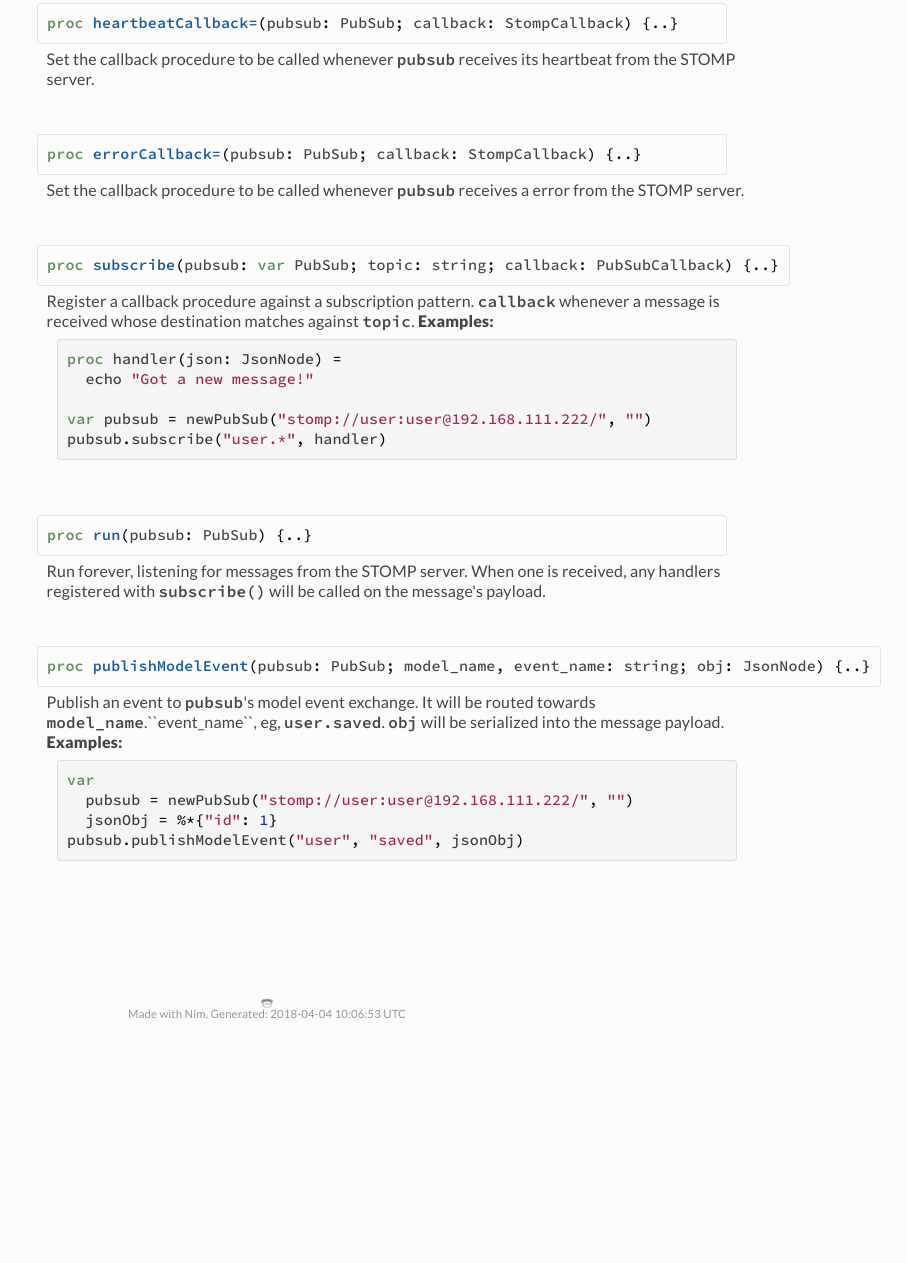
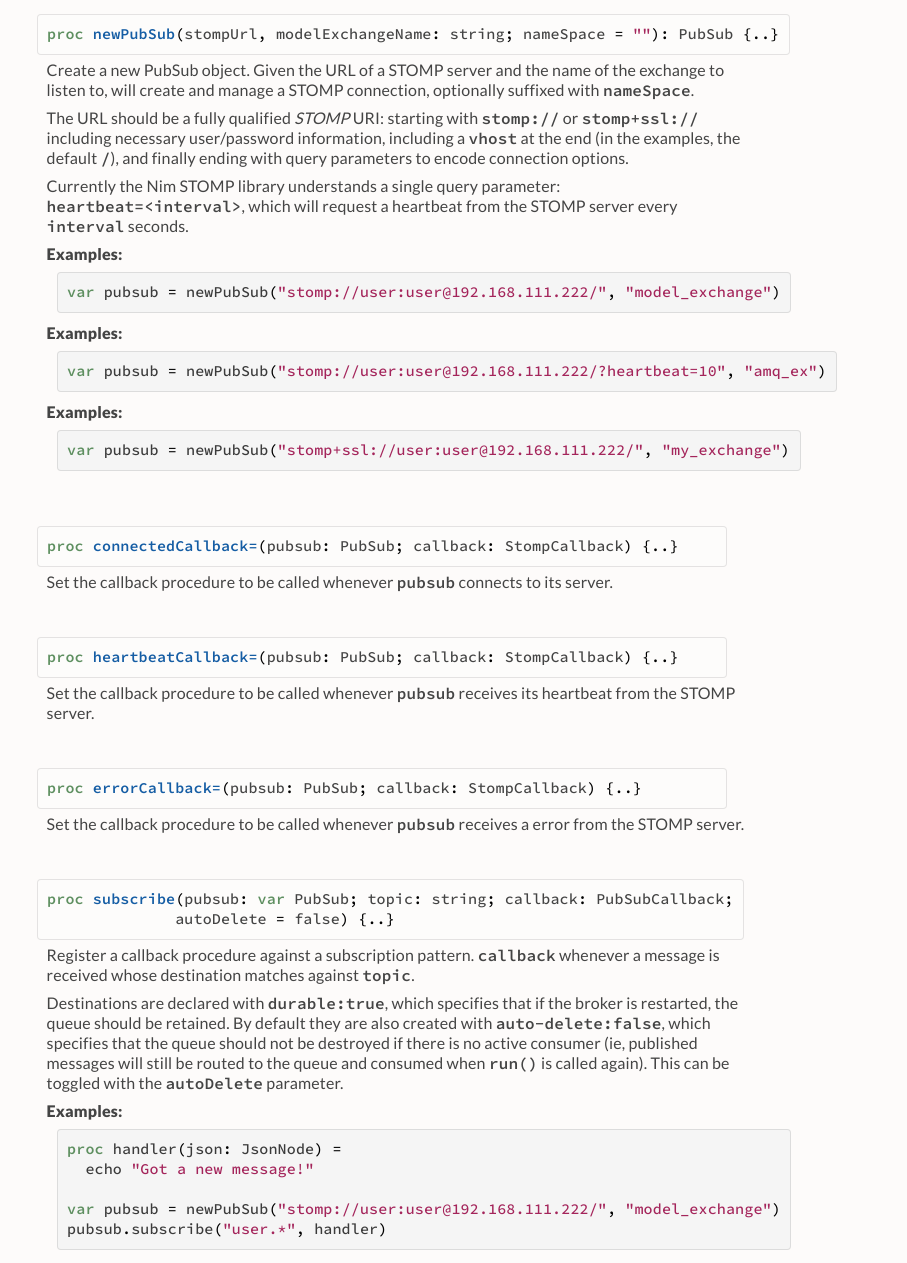
Before and after one commit to makingspace/cittadino, a plain HTML site: page index.html in a window 1280 px wide. Shown: the part 719-1982 px from the top of the page, without its empty margins (373-1280 px from the left). Before the commit the page ends 1751 px from the top, so only its background shows below. Drawn offline with Linux system fonts and the light colour scheme; a script that the page names is missing.

Commit message:
Update docs

```diff
--- a/index.html
+++ b/index.html
@@ -1232,6 +1232,7 @@ function main() {
     </select>
   </div>
   <ul class="simple simple-toc" id="toc-list">
+<li><a class="reference" id="cittadino-a-simple-opinionated-pubsub-framework_toc" href="#cittadino-a-simple-opinionated-pubsub-framework">cittadino: a simple, opinionated pubsub framework</a></li>
 <li>
   <a class="reference reference-toplevel" href="#6" id="56">Imports</a>
   <ul class="simple simple-toc-section">
@@ -1250,7 +1251,8 @@ function main() {
   <li><a class="reference" href="#errorCallback=,PubSub,StompCallback"
     title="errorCallback=(pubsub: PubSub; callback: StompCallback)"><wbr />error<wbr />Callback=<span class="attachedType" style="visibility:hidden"></span></a></li>
   <li><a class="reference" href="#subscribe,PubSub,string,PubSubCallback"
-    title="subscribe(pubsub: var PubSub; topic: string; callback: PubSubCallback)"><wbr />subscribe<span class="attachedType" style="visibility:hidden"></span></a></li>
+    title="subscribe(pubsub: var PubSub; topic: string; callback: PubSubCallback;
+          autoDelete = false)"><wbr />subscribe<span class="attachedType" style="visibility:hidden"></span></a></li>
   <li><a class="reference" href="#run,PubSub"
     title="run(pubsub: PubSub)"><wbr />run<span class="attachedType" style="visibility:hidden"></span></a></li>
   <li><a class="reference" href="#publishModelEvent,PubSub,string,string,JsonNode"
@@ -1264,7 +1266,11 @@ function main() {
   </div>
   <div class="nine columns" id="content">
   <div id="tocRoot"></div>
-  <p class="module-desc"></p>
+  <p class="module-desc">
+<h1><a class="toc-backref" id="cittadino-a-simple-opinionated-pubsub-framework" href="#cittadino-a-simple-opinionated-pubsub-framework">cittadino: a simple, opinionated pubsub framework</a></h1><p><em>cittadino</em> is a simple, small library that implements a pubsub system over STOMP.</p>
+<p>It exposes a single main object type, <tt class="docutils literal"><span class="pre">PubSub</span></tt>, with its constructor, <tt class="docutils literal"><span class="pre">newPubSub()</span></tt>, which provides two main procs: <tt class="docutils literal"><span class="pre">publishModelEvent()</span></tt> and <tt class="docutils literal"><span class="pre">subscribe()</span></tt>. These procedures take care of publishing and subscribing, respectively. Subscriber procedures can be registered with <tt class="docutils literal"><span class="pre">subscribe()</span></tt> to certain AMQP/STOMP-style topic patterns, and arbitrary JSON messages can be sent to routing keys with <tt class="docutils literal"><span class="pre">publishModelEvent()</span></tt>.</p>
+<p>In order process incoming events, call <tt class="docutils literal"><span class="pre">run()</span></tt> inside of a process. That process will loop and block, waiting for incoming messages. Any topics that match the patterns that were registered with <tt class="docutils literal"><span class="pre">subscribe()</span></tt> will have their messages passed to the handler procedures. </p>
+</p>
   <div class="section" id="6">
 <h1><a class="toc-backref" href="#6">Imports</a></h1>
 <dl class="item">
@@ -1276,9 +1282,16 @@ function main() {
 <dt id="newPubSub"><a name="newPubSub,string,string,string"></a><pre><span class="Keyword">proc</span> <span class="Identifier">newPubSub</span><span class="Other">(</span><span class="Identifier">stompUrl</span><span class="Other">,</span> <span class="Identifier">modelExchangeName</span><span class="Other">:</span> <span class="Identifier">string</span><span class="Other">;</span> <span class="Identifier">nameSpace</span> <span class="Other">=</span> <span class="StringLit">&quot;&quot;</span><span class="Other">)</span><span class="Other">:</span> <span class="Identifier">PubSub</span> <span class="Other pragmabegin">{.</span><div class="pragma">
     <span class="Identifier">raises</span><span class="Other">:</span> <span class="Other">[</span><span class="Identifier">OSError</span><span class="Other">,</span> <span class="Identifier">OverflowError</span><span class="Other">,</span> <span class="Identifier">StompError</span><span class="Other">,</span> <span class="Identifier">ValueError</span><span class="Other">]</span><span class="Other">,</span> <span class="Identifier">tags</span><span class="Other">:</span> <span class="Other">[</span><span class="Other">]</span></div><span class="Other pragmaend">.}</span></pre></dt>
 <dd>
-Create a new PubSub object. Given the URL of a STOMP server and the name of the exchange to listen to, will create and manage a STOMP connection, optionally suffixed with <tt class="docutils literal"><span class="pre">nameSpace</span></tt>.
+<p>Create a new PubSub object. Given the URL of a STOMP server and the name of the exchange to listen to, will create and manage a STOMP connection, optionally suffixed with <tt class="docutils literal"><span class="pre">nameSpace</span></tt>.</p>
+<p>The URL should be a fully qualified <cite>STOMP</cite> URI: starting with <tt class="docutils literal"><span class="pre">stomp://</span></tt> or <tt class="docutils literal"><span class="pre">stomp+ssl://</span></tt> including necessary user/password information, including a <tt class="docutils literal"><span class="pre">vhost</span></tt> at the end (in the examples, the default <tt class="docutils literal"><span class="pre">/</span></tt>), and finally ending with query parameters to encode connection options.</p>
+<p>Currently the Nim STOMP library understands a single query parameter: <tt class="docutils literal"><span class="pre">heartbeat=&lt;interval&gt;</span></tt>, which will request a heartbeat from the STOMP server every <tt class="docutils literal"><span class="pre">interval</span></tt> seconds.</p>
+
 <strong class="examples_text">Examples:</strong>
-<pre class="listing"><span class="Keyword">var</span> <span class="Identifier">pubsub</span> <span class="Other">=</span> <span class="Identifier">newPubSub</span><span class="Other">(</span><span class="StringLit">&quot;stomp://user:user@192.168.111.222/&quot;</span><span class="Other">,</span> <span class="StringLit">&quot;&quot;</span><span class="Other">)</span></pre>
+<pre class="listing"><span class="Keyword">var</span> <span class="Identifier">pubsub</span> <span class="Other">=</span> <span class="Identifier">newPubSub</span><span class="Other">(</span><span class="StringLit">&quot;stomp://user:user@192.168.111.222/&quot;</span><span class="Other">,</span> <span class="StringLit">&quot;model_exchange&quot;</span><span class="Other">)</span></pre>
+<strong class="examples_text">Examples:</strong>
+<pre class="listing"><span class="Keyword">var</span> <span class="Identifier">pubsub</span> <span class="Other">=</span> <span class="Identifier">newPubSub</span><span class="Other">(</span><span class="StringLit">&quot;stomp://user:user@192.168.111.222/?heartbeat=10&quot;</span><span class="Other">,</span> <span class="StringLit">&quot;amq_ex&quot;</span><span class="Other">)</span></pre>
+<strong class="examples_text">Examples:</strong>
+<pre class="listing"><span class="Keyword">var</span> <span class="Identifier">pubsub</span> <span class="Other">=</span> <span class="Identifier">newPubSub</span><span class="Other">(</span><span class="StringLit">&quot;stomp+ssl://user:user@192.168.111.222/&quot;</span><span class="Other">,</span> <span class="StringLit">&quot;my_exchange&quot;</span><span class="Other">)</span></pre>
 
 </dd>
 <dt id="connectedCallback="><a name="connectedCallback=,PubSub,StompCallback"></a><pre><span class="Keyword">proc</span> <span class="Identifier">connectedCallback=</span><span class="Other">(</span><span class="Identifier">pubsub</span><span class="Other">:</span> <span class="Identifier">PubSub</span><span class="Other">;</span> <span class="Identifier">callback</span><span class="Other">:</span> <span class="Identifier">StompCallback</span><span class="Other">)</span> <span class="Other pragmabegin">{.</span><div class="pragma"><span class="Identifier">raises</span><span class="Other">:</span> <span class="Other">[</span><span class="Other">]</span><span class="Other">,</span> <span class="Identifier">tags</span><span class="Other">:</span> <span class="Other">[</span><span class="Other">]</span></div><span class="Other pragmaend">.}</span></pre></dt>
@@ -1296,18 +1309,20 @@ Set the callback procedure to be called whenever <tt class="docutils literal"><s
 Set the callback procedure to be called whenever <tt class="docutils literal"><span class="pre">pubsub</span></tt> receives a error from the STOMP server.
 
 </dd>
-<dt id="subscribe"><a name="subscribe,PubSub,string,PubSubCallback"></a><pre><span class="Keyword">proc</span> <span class="Identifier">subscribe</span><span class="Other">(</span><span class="Identifier">pubsub</span><span class="Other">:</span> <span class="Keyword">var</span> <span class="Identifier">PubSub</span><span class="Other">;</span> <span class="Identifier">topic</span><span class="Other">:</span> <span class="Identifier">string</span><span class="Other">;</span> <span class="Identifier">callback</span><span class="Other">:</span> <span class="Identifier">PubSubCallback</span><span class="Other">)</span> <span class="Other pragmabegin">{.</span><div class="pragma"><span class="Identifier">raises</span><span class="Other">:</span> <span class="Other">[</span>
-    <span class="Identifier">Exception</span><span class="Other">,</span> <span class="Identifier">KeyError</span><span class="Other">,</span> <span class="Identifier">RegexError</span><span class="Other">,</span> <span class="Identifier">OSError</span><span class="Other">,</span> <span class="Identifier">SslError</span><span class="Other">,</span> <span class="Identifier">TimeoutError</span><span class="Other">,</span> <span class="Identifier">AssertionError</span><span class="Other">,</span>
-    <span class="Identifier">OverflowError</span><span class="Other">,</span> <span class="Identifier">ValueError</span><span class="Other">,</span> <span class="Identifier">StompError</span><span class="Other">]</span><span class="Other">,</span>
-    <span class="Identifier">tags</span><span class="Other">:</span> <span class="Other">[</span><span class="Identifier">RootEffect</span><span class="Other">,</span> <span class="Identifier">ReadIOEffect</span><span class="Other">,</span> <span class="Identifier">WriteIOEffect</span><span class="Other">,</span> <span class="Identifier">TimeEffect</span><span class="Other">]</span></div><span class="Other pragmaend">.}</span></pre></dt>
+<dt id="subscribe"><a name="subscribe,PubSub,string,PubSubCallback"></a><pre><span class="Keyword">proc</span> <span class="Identifier">subscribe</span><span class="Other">(</span><span class="Identifier">pubsub</span><span class="Other">:</span> <span class="Keyword">var</span> <span class="Identifier">PubSub</span><span class="Other">;</span> <span class="Identifier">topic</span><span class="Other">:</span> <span class="Identifier">string</span><span class="Other">;</span> <span class="Identifier">callback</span><span class="Other">:</span> <span class="Identifier">PubSubCallback</span><span class="Other">;</span>
+              <span class="Identifier">autoDelete</span> <span class="Other">=</span> <span class="Identifier">false</span><span class="Other">)</span> <span class="Other pragmabegin">{.</span><div class="pragma"><span class="Identifier">raises</span><span class="Other">:</span> <span class="Other">[</span><span class="Identifier">Exception</span><span class="Other">,</span> <span class="Identifier">KeyError</span><span class="Other">,</span> <span class="Identifier">RegexError</span><span class="Other">,</span> <span class="Identifier">OSError</span><span class="Other">,</span>
+    <span class="Identifier">SslError</span><span class="Other">,</span> <span class="Identifier">TimeoutError</span><span class="Other">,</span> <span class="Identifier">AssertionError</span><span class="Other">,</span> <span class="Identifier">OverflowError</span><span class="Other">,</span> <span class="Identifier">ValueError</span><span class="Other">,</span> <span class="Identifier">StompError</span><span class="Other">]</span><span class="Other">,</span> <span class="Identifier">tags</span><span class="Other">:</span> <span class="Other">[</span>
+    <span class="Identifier">RootEffect</span><span class="Other">,</span> <span class="Identifier">ReadIOEffect</span><span class="Other">,</span> <span class="Identifier">WriteIOEffect</span><span class="Other">,</span> <span class="Identifier">TimeEffect</span><span class="Other">]</span></div><span class="Other pragmaend">.}</span></pre></dt>
 <dd>
-Register a callback procedure against a subscription pattern. <tt class="docutils literal"><span class="pre">callback</span></tt> whenever a message is received whose destination matches against <tt class="docutils literal"><span class="pre">topic</span></tt>.
+<p>Register a callback procedure against a subscription pattern. <tt class="docutils literal"><span class="pre">callback</span></tt> whenever a message is received whose destination matches against <tt class="docutils literal"><span class="pre">topic</span></tt>.</p>
+<p>Destinations are declared with <tt class="docutils literal"><span class="pre">durable:true</span></tt>, which specifies that if the broker is restarted, the queue should be retained. By default they are also created with <tt class="docutils literal"><span class="pre">auto-delete:false</span></tt>, which specifies that the queue should not be destroyed if there is no active consumer (ie, published messages will still be routed to the queue and consumed when <tt class="docutils literal"><span class="pre">run()</span></tt> is called again). This can be toggled with the <tt class="docutils literal"><span class="pre">autoDelete</span></tt> parameter.</p>
+
 <strong class="examples_text">Examples:</strong>
 <pre class="listing">
 <span class="Keyword">proc</span> <span class="Identifier">handler</span><span class="Other">(</span><span class="Identifier">json</span><span class="Other">:</span> <span class="Identifier">JsonNode</span><span class="Other">)</span> <span class="Other">=</span>
   <span class="Identifier">echo</span> <span class="StringLit">&quot;Got a new message!&quot;</span>
 
-<span class="Keyword">var</span> <span class="Identifier">pubsub</span> <span class="Other">=</span> <span class="Identifier">newPubSub</span><span class="Other">(</span><span class="StringLit">&quot;stomp://user:user@192.168.111.222/&quot;</span><span class="Other">,</span> <span class="StringLit">&quot;&quot;</span><span class="Other">)</span>
+<span class="Keyword">var</span> <span class="Identifier">pubsub</span> <span class="Other">=</span> <span class="Identifier">newPubSub</span><span class="Other">(</span><span class="StringLit">&quot;stomp://user:user@192.168.111.222/&quot;</span><span class="Other">,</span> <span class="StringLit">&quot;model_exchange&quot;</span><span class="Other">)</span>
 <span class="Identifier">pubsub</span><span class="Other">.</span><span class="Identifier">subscribe</span><span class="Other">(</span><span class="StringLit">&quot;user.*&quot;</span><span class="Other">,</span> <span class="Identifier">handler</span><span class="Other">)</span></pre>
 
 </dd>
@@ -1330,7 +1345,7 @@ Publish an event to <tt class="docutils literal"><span class="pre">pubsub</span>
 <strong class="examples_text">Examples:</strong>
 <pre class="listing">
 <span class="Keyword">var</span>
-  <span class="Identifier">pubsub</span> <span class="Other">=</span> <span class="Identifier">newPubSub</span><span class="Other">(</span><span class="StringLit">&quot;stomp://user:user@192.168.111.222/&quot;</span><span class="Other">,</span> <span class="StringLit">&quot;&quot;</span><span class="Other">)</span>
+  <span class="Identifier">pubsub</span> <span class="Other">=</span> <span class="Identifier">newPubSub</span><span class="Other">(</span><span class="StringLit">&quot;stomp://user:user@192.168.111.222/&quot;</span><span class="Other">,</span> <span class="StringLit">&quot;model_exchange&quot;</span><span class="Other">)</span>
   <span class="Identifier">jsonObj</span> <span class="Other">=</span> <span class="Operator">%*</span><span class="Other">{</span><span class="StringLit">&quot;id&quot;</span><span class="Other">:</span> <span class="DecNumber">1</span><span class="Other">}</span>
 <span class="Identifier">pubsub</span><span class="Other">.</span><span class="Identifier">publishModelEvent</span><span class="Other">(</span><span class="StringLit">&quot;user&quot;</span><span class="Other">,</span> <span class="StringLit">&quot;saved&quot;</span><span class="Other">,</span> <span class="Identifier">jsonObj</span><span class="Other">)</span></pre>
 
@@ -1345,7 +1360,7 @@ Publish an event to <tt class="docutils literal"><span class="pre">pubsub</span>
       <div class="twelve-columns footer">
         <span class="nim-sprite"></span>
         <br/>
-        <small>Made with Nim. Generated: 2018-04-04 10:06:53 UTC</small>
+        <small>Made with Nim. Generated: 2018-04-04 17:02:39 UTC</small>
       </div>
     </div>
   </div>
```
